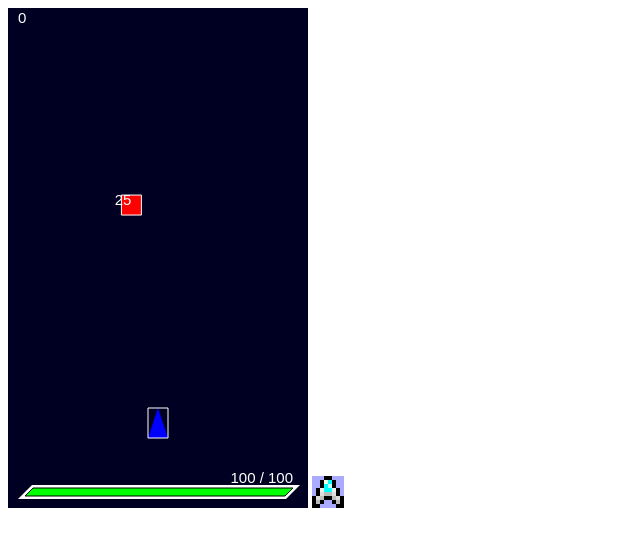
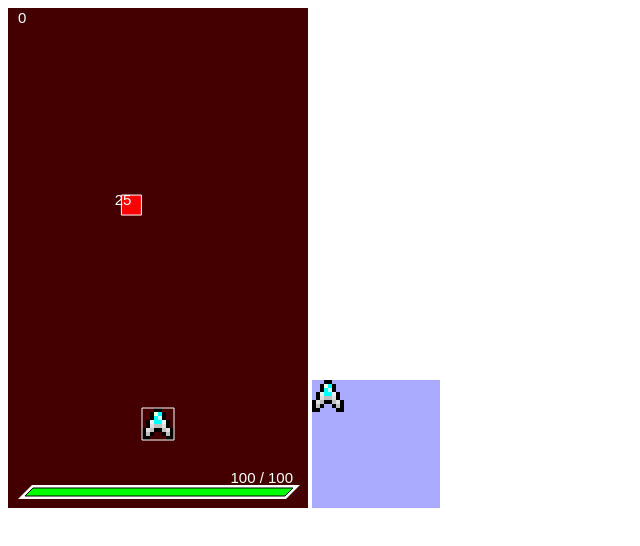
Before and after one commit to yukihisa714/HUTARI-shooting, a plain HTML site: page index.html in a window 1280 px wide. Shown: the whole page, without its empty margins (0-640 px from the left). Drawn offline with Linux system fonts and the light colour scheme.

Commit message:
プレイヤーの描画をテクスチャに換装

```diff
--- a/function.js
+++ b/function.js
@@ -1,5 +1,5 @@
 import { Point, Vector } from "./class.js";
-import { con } from "./option.js";
+import { IMAGE, P, con } from "./option.js";
 
 ///////////////////////////////////////////////////////////////
 
@@ -180,3 +180,17 @@ export function drawStraightLine2(pos, vector, color, lineWidth) {
     con.closePath();
     con.stroke();
 }
+
+
+/**
+ * テクスチャを描画する関数
+ * @param {number} dx 描画する場所
+ * @param {number} dy 描画する場所
+ * @param {number} tx 切り抜く場所
+ * @param {number} ty 切り抜く場所
+ * @param {number} tW 切り抜く横幅
+ * @param {number} tH 切り抜く縦幅
+ */
+export function drawTexture(dx, dy, tx, ty, tW, tH) {
+    con.drawImage(IMAGE, tx, ty, tW, tH, dx, dy, tW * P, tH * P);
+}
--- a/index.html
+++ b/index.html
@@ -15,7 +15,6 @@
     <script type="module" src="function.js"></script>
     <script type="module" src="class.js"></script>
     <script type="module" src="entity.js"></script>
-    <script type="module" src="texture.js"></script>
     <script type="module" src="UI.js"></script>
     <script type="module" src="effect.js"></script>
     <script type="module" src="bullet.js"></script>
--- a/option.js
+++ b/option.js
@@ -6,9 +6,10 @@ export const CAN_H = 500;
 const can = document.getElementById("canvas");
 can.width = CAN_W;
 can.height = CAN_H;
-can.style.background = "#002";
+can.style.background = "#400";
 
 export const con = can.getContext("2d");
+con.imageSmoothingEnabled = false;
 
 export const key = {};
 document.onkeydown = e => {
@@ -16,3 +17,21 @@ document.onkeydown = e => {
     // console.log(e.key);
 }
 document.onkeyup = e => key[e.key] = false;
+
+
+export const IMAGE = new Image();
+IMAGE.src = "/texture.png";
+
+export const P = 4;
+
+const tcan = document.getElementById("textures");
+tcan.width = P * 32;
+tcan.height = P * 32;
+tcan.style.background = "#aaf";
+
+const tcon = tcan.getContext("2d");
+tcon.imageSmoothingEnabled = false;
+
+IMAGE.onload = () => {
+    tcon.drawImage(IMAGE, 0, 0, 8, 8, 0, 0, 32, 32);
+};
--- a/player.js
+++ b/player.js
@@ -1,5 +1,5 @@
 import { FPS, CAN_W, CAN_H, con, key } from "./option.js";
-import { getZeroVector } from "./function.js";
+import { drawTexture, getZeroVector } from "./function.js";
 import { Point, Vector, Square } from "./class.js";
 import { Entity, ENTITY_TYPES } from "./entity.js";
 import { HealthGauge } from "./UI.js";
@@ -10,6 +10,8 @@ import { MachineGun } from "./machineGun.js";
 export const DEFAULT_PLAYER = {
     posX: CAN_W / 2,
     posY: CAN_H * 0.8,
+    width: 32,
+    height: 32,
     maxSpeed: 120,
     accel: 480,
     RPM: 240,
@@ -100,13 +102,15 @@ export class Player extends Entity {
 
     draw() {
 
-        con.fillStyle = "#00f";
-        con.beginPath();
-        con.lineTo(this.pos.x, this.pos.y);
-        con.lineTo(this.pos.x + 10, this.pos.y + 30);
-        con.lineTo(this.pos.x - 10, this.pos.y + 30);
-        con.closePath();
-        con.fill();
+        // con.fillStyle = "#00f";
+        // con.beginPath();
+        // con.lineTo(this.pos.x, this.pos.y);
+        // con.lineTo(this.pos.x + this.w / 2, this.pos.y + this.h);
+        // con.lineTo(this.pos.x - this.w / 2, this.pos.y + this.h);
+        // con.closePath();
+        // con.fill();
+
+        drawTexture(this.pos.x - this.w / 2, this.pos.y, 0, 0, 8, 8);
 
         this.drawRigidBody();
     }
@@ -127,10 +131,13 @@ export const player = new Player(
     ENTITY_TYPES.player,
     "player",
     new Point(DEFAULT_PLAYER.posX, DEFAULT_PLAYER.posY),
-    20,
-    30,
+    DEFAULT_PLAYER.width,
+    DEFAULT_PLAYER.height,
     getZeroVector(),
-    new Square(new Point(DEFAULT_PLAYER.posX, DEFAULT_PLAYER.posY), 0, 30, 10, 10),
+    new Square(
+        new Point(DEFAULT_PLAYER.posX, DEFAULT_PLAYER.posY),
+        0, DEFAULT_PLAYER.height, DEFAULT_PLAYER.width / 2, DEFAULT_PLAYER.width / 2
+    ),
     DEFAULT_PLAYER.maxSpeed,
     DEFAULT_PLAYER.accel,
     100,
--- a/texture.js
+++ /dev/null
@@ -1,32 +0,0 @@
-const P = 4;
-
-const tcan = document.getElementById("textures");
-tcan.width = P * 8;
-tcan.height = P * 8;
-tcan.style.background = "#aaf";
-
-const tcon = tcan.getContext("2d");
-
-const TEXTURES = {
-    player: [
-        [["000", 0], ["000", 0], ["000", 0], ["000", 1], ["000", 1], ["000", 0], ["000", 0], ["000", 0]],
-        [["000", 0], ["000", 0], ["000", 1], ["efd", 1], ["0ff", 1], ["000", 1], ["000", 0], ["000", 0]],
-        [["000", 0], ["000", 0], ["000", 1], ["0ff", 1], ["bff", 1], ["000", 1], ["000", 0], ["000", 0]],
-        [["000", 0], ["000", 1], ["eee", 1], ["0ff", 1], ["0ff", 1], ["eee", 1], ["000", 1], ["000", 0]],
-        [["000", 0], ["000", 1], ["ddd", 1], ["bbb", 1], ["bbb", 1], ["ddd", 1], ["000", 1], ["000", 0]],
-        [["000", 1], ["ddd", 1], ["bbb", 1], ["000", 1], ["000", 1], ["bbb", 1], ["ddd", 1], ["000", 1]],
-        [["000", 1], ["bbb", 1], ["000", 1], ["000", 0], ["000", 0], ["000", 1], ["bbb", 1], ["000", 1]],
-        [["000", 1], ["000", 1], ["000", 0], ["000", 0], ["000", 0], ["000", 0], ["000", 1], ["000", 1]],
-    ],
-};
-
-
-for (let y = 0; y < 8; y++) {
-    for (let x = 0; x < 8; x++) {
-        const data = TEXTURES.player[y][x];
-        if (data[1]) {
-            tcon.fillStyle = `#${data[0]}`;
-            tcon.fillRect(x * P, y * P, P, P);
-        }
-    }
-}
```
